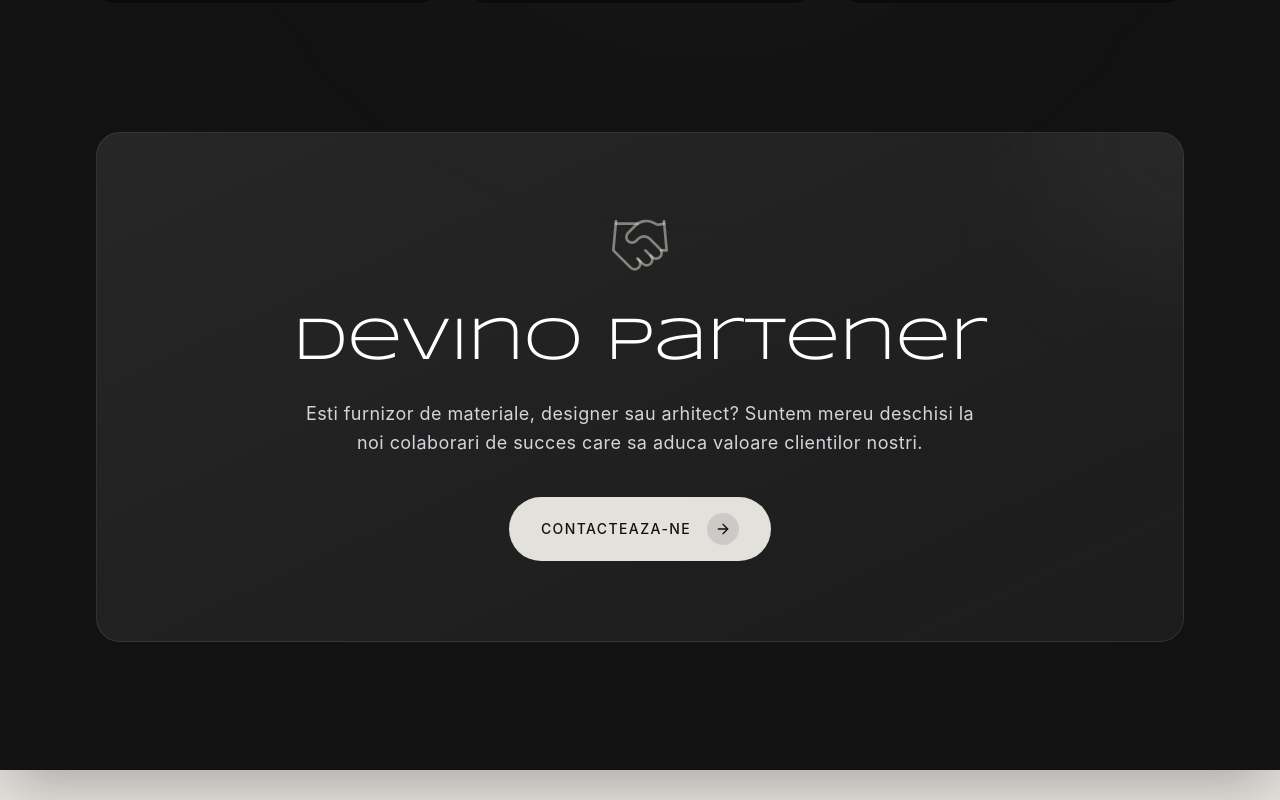
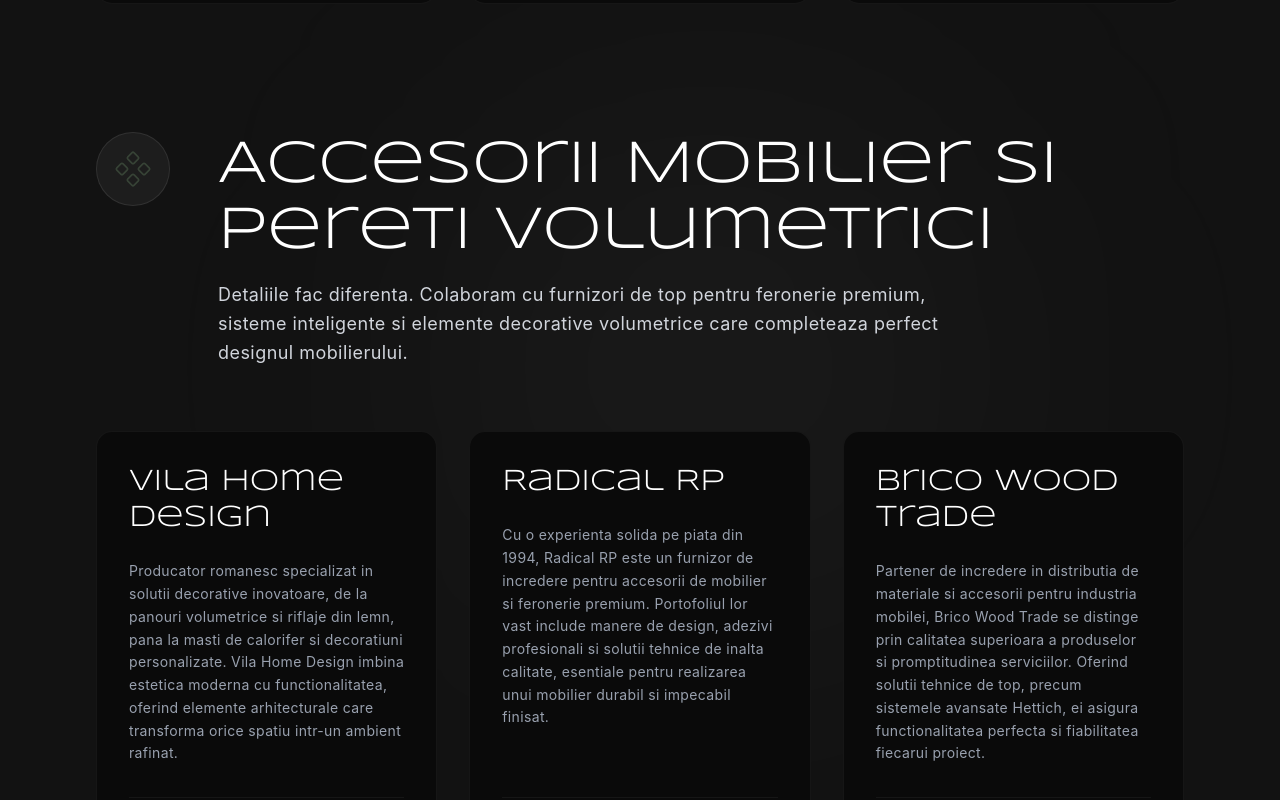
Before and after one commit to rankster05/atlantis-furnitures, a React (Vite) app: page /servicii in a window 1280 px wide. Shown: the part 2440-3240 px from the top of the page. Built offline with nearby package versions, Linux system fonts and the light colour scheme.

Commit message:
update servicii

```diff
--- a/components/Services.tsx
+++ b/components/Services.tsx
@@ -2,7 +2,7 @@
 import SEO from './SEO';
 import gsap from 'gsap';
 import { ScrollTrigger } from 'gsap/ScrollTrigger';
-import { ArrowRight, PenTool, Layers, Handshake } from 'lucide-react';
+import { ArrowRight, PenTool, Layers, Handshake, Component } from 'lucide-react';
 
 gsap.registerPlugin(ScrollTrigger);
 
@@ -53,6 +53,28 @@
         name: 'Orient Ceramic',
         url: 'https://orientceramic.ro',
         description: 'Cu o experienta de peste 15 ani, Orient Ceramic este cel mai mare importator si distribuitor de finisaje premium. Ofera o selectie impresionanta de gresie portelanata rectificata, faianta, parchet laminat, covoare ceramice, mozaic, piatra naturala, marmura si granit, punand la dispozitie si un simulator AI avansat pentru vizualizarea finisajelor in spatiul tau.'
+      }
+    ]
+  },
+  {
+    title: 'Accesorii Mobilier si Pereti Volumetrici',
+    description: 'Detaliile fac diferenta. Colaboram cu furnizori de top pentru feronerie premium, sisteme inteligente si elemente decorative volumetrice care completeaza perfect designul mobilierului.',
+    icon: <Component className="w-8 h-8 md:w-10 md:h-10" strokeWidth={1} />,
+    partners: [
+      {
+        name: 'Vila Home Design',
+        url: 'https://vilahomedesign.ro/',
+        description: 'Producator romanesc specializat in solutii decorative inovatoare, de la panouri volumetrice si riflaje din lemn, pana la masti de calorifer si decoratiuni personalizate. Vila Home Design imbina estetica moderna cu functionalitatea, oferind elemente arhitecturale care transforma orice spatiu intr-un ambient rafinat.'
+      },
+      {
+        name: 'Radical RP',
+        url: 'https://radicalrp.ro/',
+        description: 'Cu o experienta solida pe piata din 1994, Radical RP este un furnizor de incredere pentru accesorii de mobilier si feronerie premium. Portofoliul lor vast include manere de design, adezivi profesionali si solutii tehnice de inalta calitate, esentiale pentru realizarea unui mobilier durabil si impecabil finisat.'
+      },
+      {
+        name: 'Brico Wood Trade',
+        url: 'https://bricowoodtrade.ro/',
+        description: 'Partener de incredere in distributia de materiale si accesorii pentru industria mobilei, Brico Wood Trade se distinge prin calitatea superioara a produselor si promptitudinea serviciilor. Oferind solutii tehnice de top, precum sistemele avansate Hettich, ei asigura functionalitatea perfecta si fiabilitatea fiecarui proiect.'
       }
     ]
   }
```
